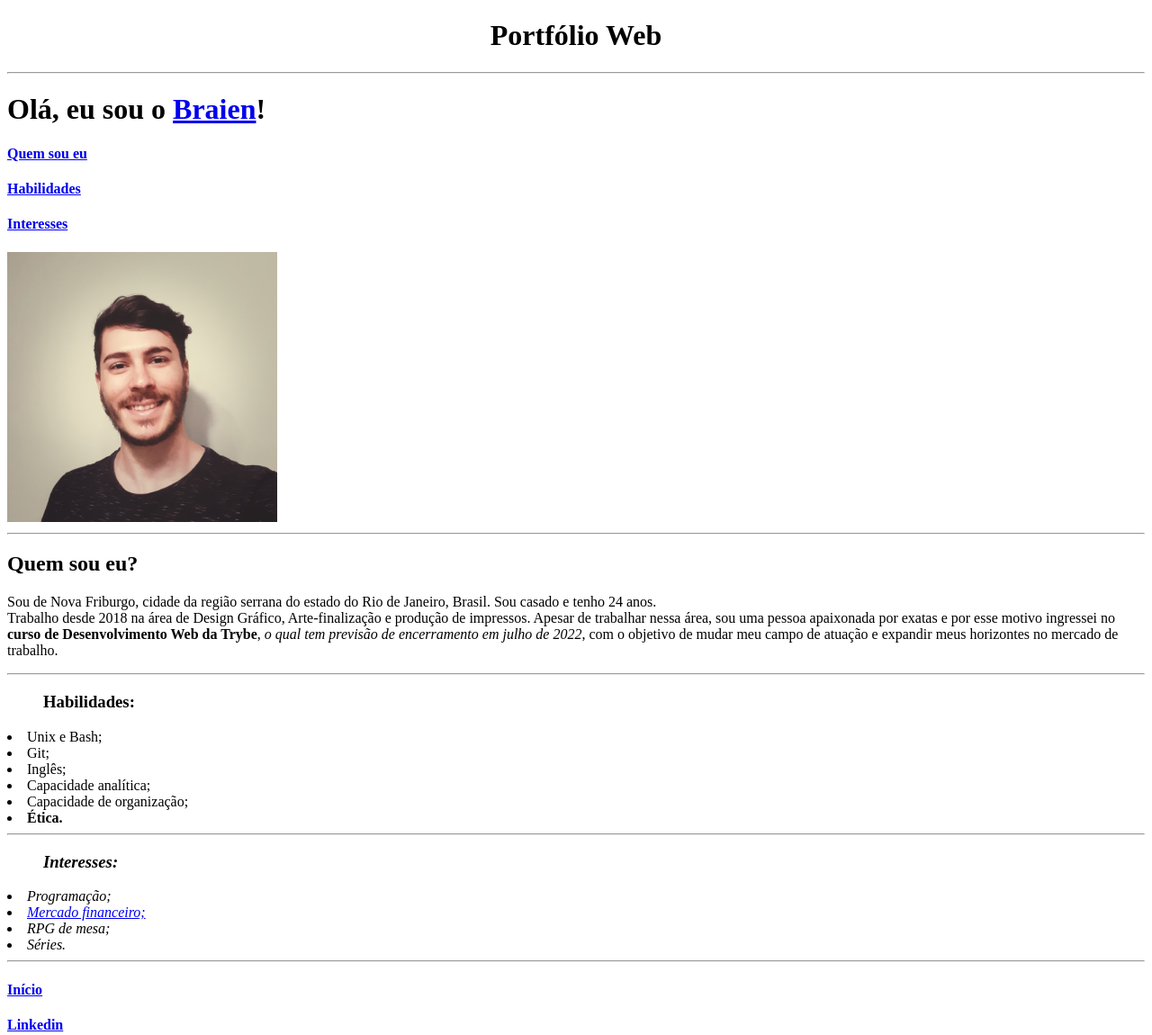
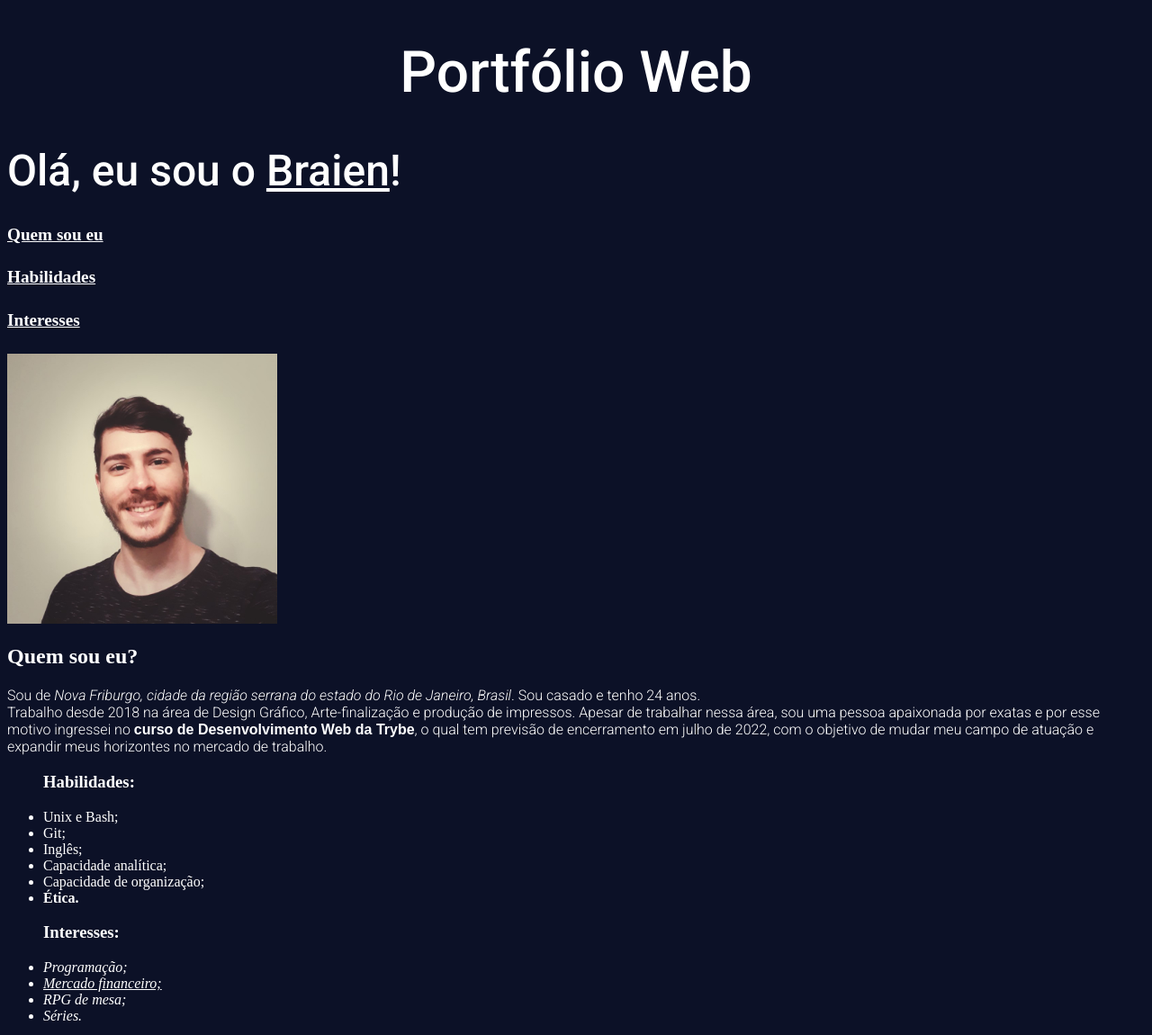
Before and after one commit to braien-machado/braien-machado.github.io, a plain HTML site: page index.html in a window 1280 px wide. Shown: the top 1150 px of the page at 90% size. Drawn offline with Linux system fonts and the light colour scheme.

Commit message:
primeiros passos em cs

```diff
--- a/index.html
+++ b/index.html
@@ -3,39 +3,82 @@
 <head>
     <meta charset="UTF-8">
     <title>Braien Machado de Paula</title>
+    <link href="https://fonts.googleapis.com/css2?family=Roboto:ital,wght@0,100;0,300;0,400;0,500;1,100;1,300;1,400;1,500&display=swap" rel="stylesheet">
+    <style>
+
+      body{
+        background-color: rgb(12, 17, 39);
+        color: white;
+      }
+
+      h1{
+        font-family: 'Roboto', sans-serif;
+        font-weight: 500;
+        font-size: 3em;
+      }
+
+      #inicio{
+        font-size: 4em;
+        text-align:center;
+      }
+
+      h4{
+        font-size: 120%;
+      }
+
+      p{
+        font-family: 'Roboto', sans-serif;
+        font-weight: 300;
+      }
+
+      p strong{
+        font-family: Arial, Helvetica, sans-serif;
+        font-weight:700;
+      }
+
+      a{
+        color:currentColor
+      }
+
+    </style>
 </head>
 <body>
-    <h1 id="inicio"><center> Portfólio Web</center></h1>
-    <hr>
+    <h1 id="inicio">Portfólio Web</h1>
+
     <h1>Olá, eu sou o <a href="#foto">Braien</a>!</h1>
+
     <h4><a href="#quem_sou">Quem sou eu</a></h4>
     <h4><a href="#habilidades">Habilidades</a></h4>
     <h4><a href="#interesses">Interesses</a></h4>
 
     <img id="foto" src="foto_perfil.jpeg" alt="Foto de Braien Machado de Paula sorrindo" width="300px">
-    <hr>
+
     <h2>Quem sou eu?</h2>
+
     <p id="quem_sou">
-      Sou de Nova Friburgo, cidade da região serrana do estado do Rio de Janeiro, Brasil. Sou casado e tenho 24 anos. <br>
-      Trabalho desde 2018 na área de Design Gráfico, Arte-finalização e produção de impressos. Apesar de trabalhar nessa área, sou uma pessoa apaixonada por exatas e por esse motivo ingressei no <strong>curso de Desenvolvimento Web da Trybe</strong>, <em>o qual tem previsão de encerramento em julho de 2022</em>, com o objetivo de mudar meu campo de atuação e expandir meus horizontes no mercado de trabalho.
+      Sou de <em> Nova Friburgo, cidade da região serrana do estado do Rio de Janeiro, Brasil</em>. Sou casado e tenho 24 anos.
+      <br>
+      Trabalho desde 2018 na área de Design Gráfico, Arte-finalização e produção de impressos. Apesar de trabalhar nessa área, sou uma pessoa apaixonada por exatas e por esse motivo ingressei no <strong>curso de Desenvolvimento Web da Trybe</strong>, o qual tem previsão de encerramento em julho de 2022, com o objetivo de mudar meu campo de atuação e expandir meus horizontes no mercado de trabalho.
     </p>
-    <hr>
-    <ul><h3 id="habilidades">Habilidades:</h3></ul>
+
+    <ul><h3 id="habilidades">Habilidades:</h3>
       <li>Unix e Bash;</li>
       <li>Git;</li>
       <li>Inglês;</li>
       <li>Capacidade analítica;</li>
       <li>Capacidade de organização;</li>
       <li><strong>Ética.</strong></li>
-    <hr>
-    <ul><h3 id="interesses"><em>Interesses:</em></h3></ul>
-    <em>
+    </ul>
+
+    <ul><h3 id="interesses">Interesses:</h3>
+      <em>
       <li>Programação;</li>
       <li><a href="https://sst.trade/" target="_blank">Mercado financeiro;</a></li>
       <li>RPG de mesa;</li>
       <li>Séries.</li>
-    </em>
-    <hr>
+      </em>
+    </ul>
+
     <h4><a href="#inicio">Início</a></h4>
     <h4><a href="https://www.linkedin.com/in/braien-machado/" target="_blank">Linkedin</a></h4>
     <h4><a href="https://github.com/braien-machado" target="_blank">GitHub</a></h4>
```
